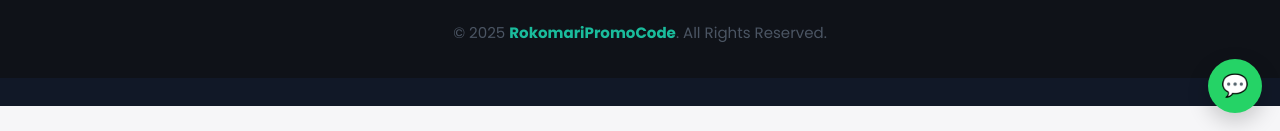
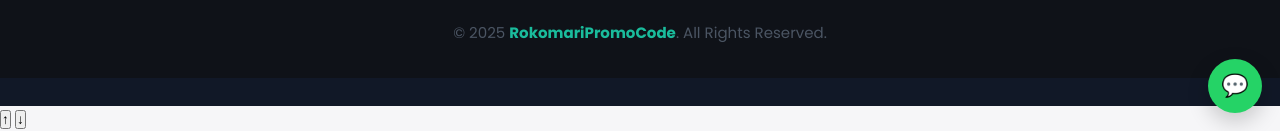
Before and after one commit to RokomariPromoCode/rokomaripromocode.github.io, a Jekyll site: the page built from index.md, in a window 1280 px wide and 900 px high, scrolled down 910 px. Shown: the part 769-900 px from the top of the window. Built offline with Jekyll 4.4.1, drawn with Linux system fonts in a browser that asks for light colours.

Commit message:
Update default.html

```diff
--- a/_layouts/default.html
+++ b/_layouts/default.html
@@ -98,6 +98,15 @@
 
   {% include footer.html %}
   {% include wa.html %}
+<!-- Scroll up/down controls -->
+<div class="scroll-control">
+  <button class="scroll-btn scroll-btn-up" aria-label="Scroll to top">
+    ↑
+  </button>
+  <button class="scroll-btn scroll-btn-down" aria-label="Scroll to bottom">
+    ↓
+  </button>
+</div>
 
   <script src="{{ '/assets/app.js' | relative_url }}" defer></script>
 
```
